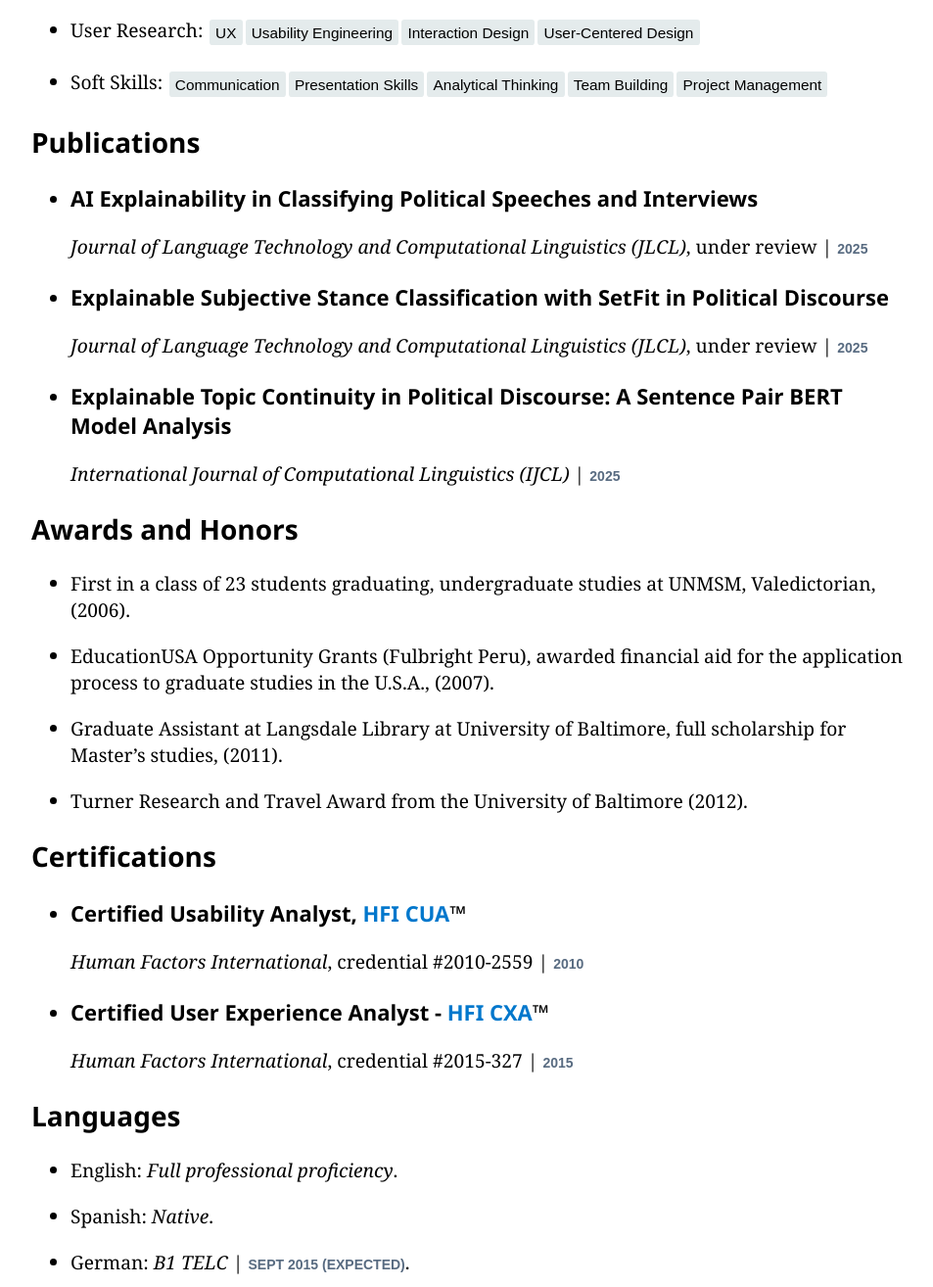
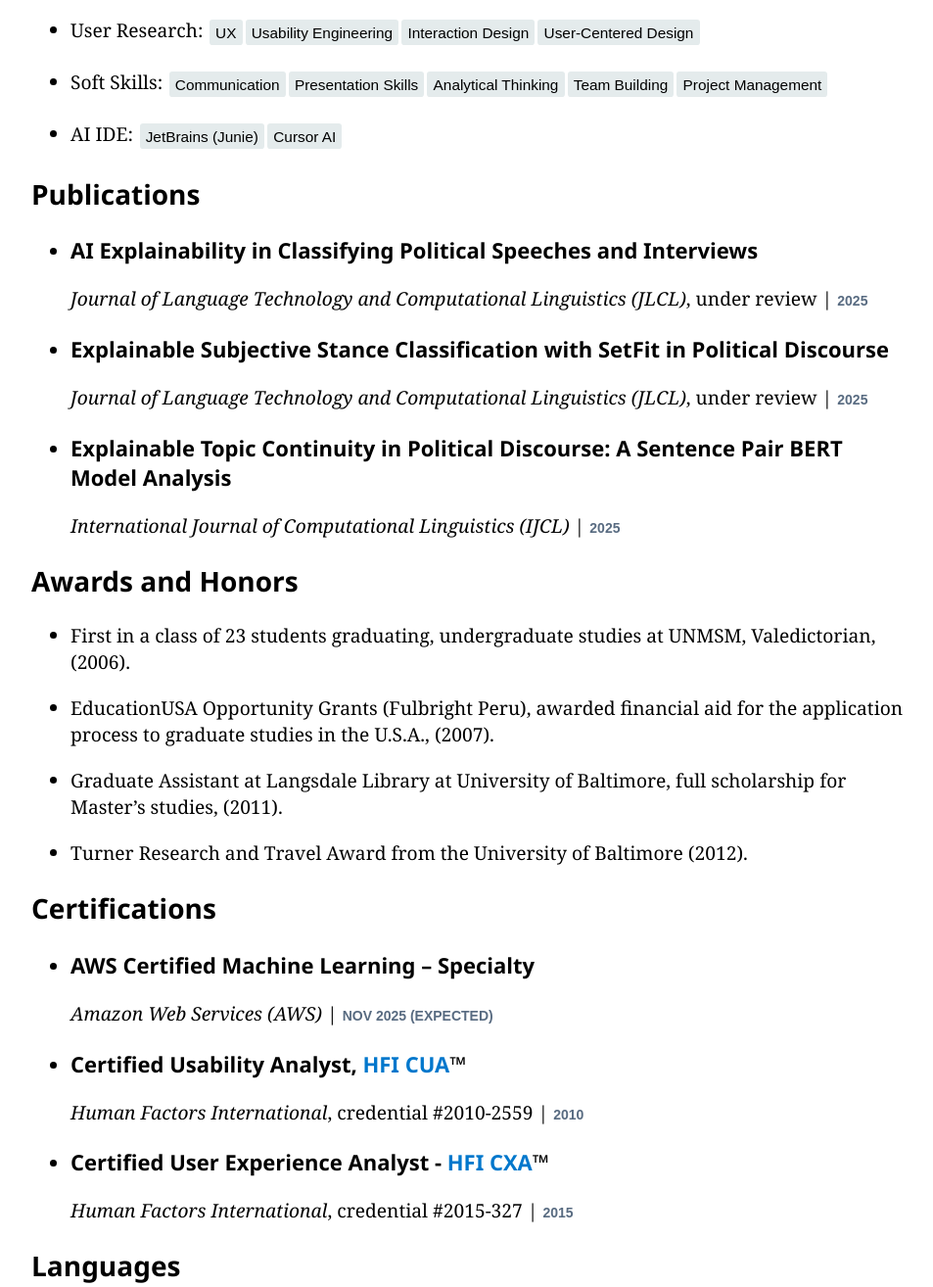
Before and after one commit to pacoreyes/pacoreyes.de, an Eleventy site: page src/en/index.njk in a window 1280 px wide. Shown: the part 4790-6104 px from the top of the page at 98% size, without its empty margins (158-1111 px from the left). Built offline with nearby package versions, Linux system fonts and the light colour scheme; Eleventy itself is replaced by a stand-in of ours; files that its build step writes are made by us from their sources; what js-beautify would draw is missing.

Commit message:
Added a nice 404 error and new skills

```diff
--- a/src/404.njk
+++ b/src/404.njk
@@ -7,7 +7,7 @@ eleventyExcludeFromCollections: true
 ---
 
 <section id="language-selection">
-  <img src="/images/robot-404.webp" alt=404" width="150" height="150"/>
+  <img src="/images/robot-404.webp" alt="404" width="150" height="150"/>
   <h1>404 - Page Not Found</h1>
   <p>The page you are looking for does not exist. It might have been moved or deleted.</p>
   <p>Die Seite die Sie suchen, existiert nicht. Sie wurde móglicherweise vershoden oder gelöscht.</p>
--- a/src/_data/skills.json
+++ b/src/_data/skills.json
@@ -57,5 +57,9 @@
     "Analytical Thinking",
     "Team Building",
     "Project Management"
+  ],
+  "AI IDE": [
+    "JetBrains (Junie)",
+    "Cursor AI"
   ]
 }
--- a/src/en/index.njk
+++ b/src/en/index.njk
@@ -173,6 +173,9 @@ author: Juan-Francisco (Paco) Reyes
   <section id="certifications">
     <h2>Certifications</h2>
     <ul>
+      <li><h3>AWS Certified Machine Learning – Specialty</h3>
+      <p><em>Amazon Web Services (AWS)</em> | <span class="experience-date">NOV 2025 (EXPECTED)</span></p></li>
+
       <li><h3>Certified Usability Analyst, <a href="https://hfi.training/na/certifications/cua" target="_blank">HFI CUA</a>™</h3>
       <p><em>Human Factors International</em>, credential #2010-2559 | <span class="experience-date">2010</span></p></li>
 
@@ -193,7 +196,7 @@ author: Juan-Francisco (Paco) Reyes
   <section>
     <h2>About Me</h2>
     <p>With over 4+ years of experience in AI and machine learning, I’ve worked on real-world challenges through interdisciplinary projects in both academic and applied settings. My expertise spans machine learning engineering, NLP research, and AI product development, with a strong focus on model explainability 🧠 and NLP automation 🤖.</p>
-  <section>
+  </section>
 
   <section id="personal-information">
     <h2>Personal Information</h2>
```
